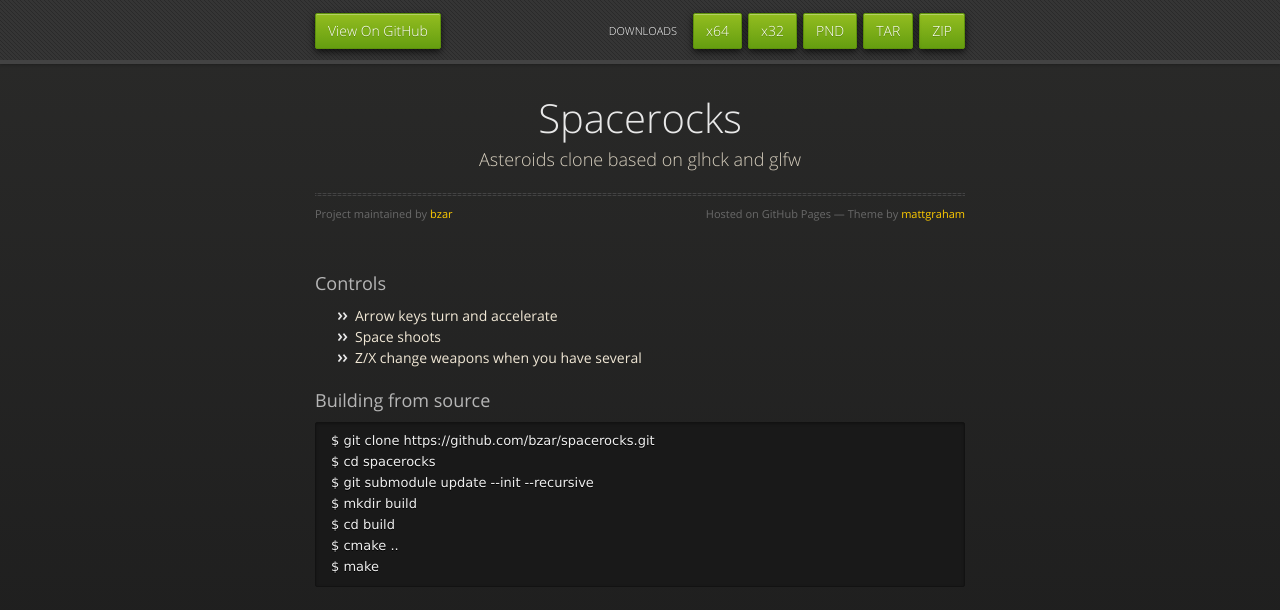
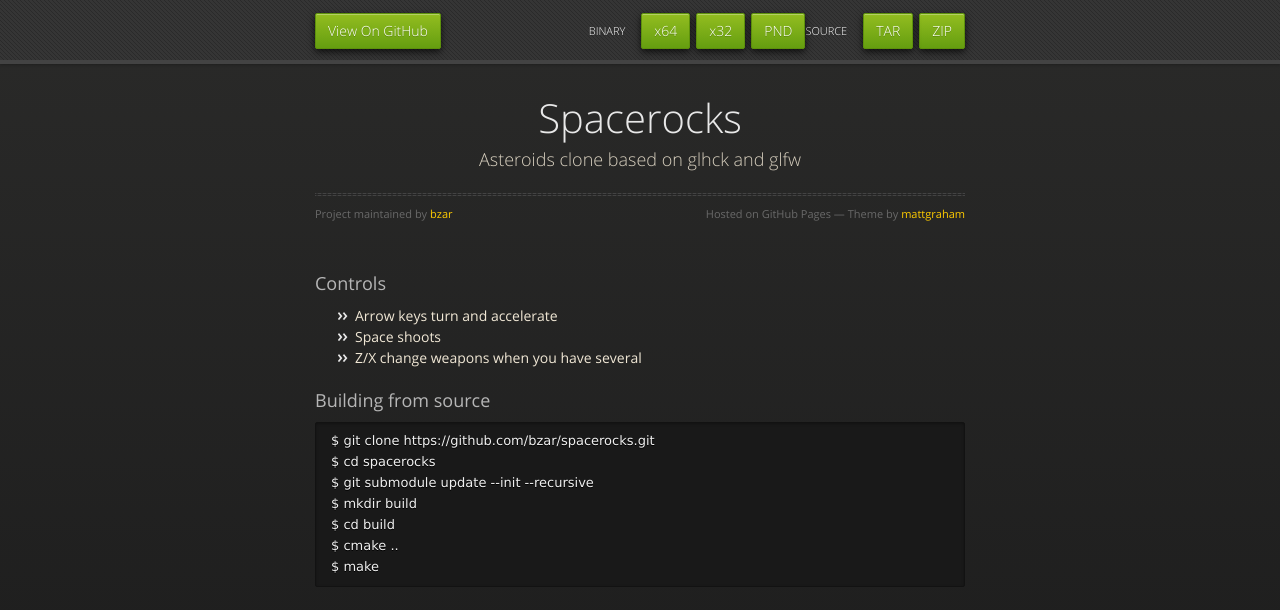
Before and after one commit to bzar/spacerocks, a plain HTML site: page index.html in a window 1280 px wide. Drawn offline with nearby package versions, Linux system fonts and the light colour scheme.

Commit message:
separate binary and source downloads

```diff
--- a/index.html
+++ b/index.html
@@ -23,10 +23,11 @@
           <li class="fork"><a href="https://github.com/bzar/spacerocks">View On GitHub</a></li>
           <li class="downloads"><a href="https://github.com/bzar/spacerocks/zipball/master">ZIP</a></li>
           <li class="downloads"><a href="https://github.com/bzar/spacerocks/tarball/master">TAR</a></li>
+          <li class="title">SOURCE</li>
           <li class="downloads"><a href="http://repo.openpandora.org/?page=detail&app=spacerocks-bzar">PND</a></li>
           <li class="downloads"><a href="http://bzar.fi/files/spacerocks-1.0.0.0-i686.tar.gz">x32</a></li>
           <li class="downloads"><a href="http://bzar.fi/files/spacerocks-1.0.0.0-x86_64.tar.gz">x64</a></li>
-          <li class="title">DOWNLOADS</li>
+          <li class="title">BINARY</li>
         </nav>
       </div><!-- end header -->
 
```
